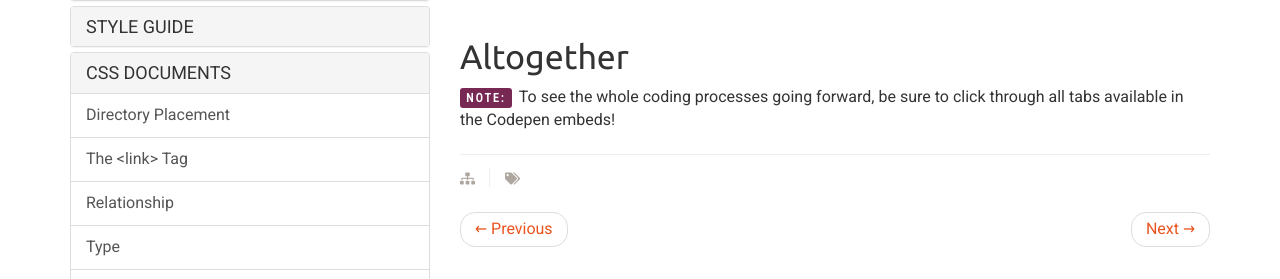
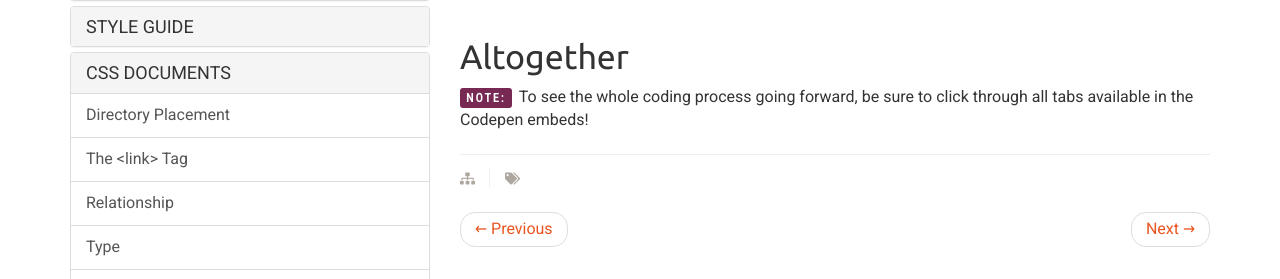
Before and after one commit to Montana-Media-Arts/webDesignFall2024, a Jekyll site: the page built from _docs/topic-09/03-docs/06-page.md, in a window 1280 px wide. Shown: the part 182-461 px from the top of the page. Built offline with Jekyll 4.4.1, drawn with Linux system fonts in a browser that asks for light colours; nearby versions of some CDN libraries.

Commit message:
Update 06-page.md

```diff
--- a/_docs/topic-09/03-docs/06-page.md
+++ b/_docs/topic-09/03-docs/06-page.md
@@ -8,7 +8,7 @@ permalink: /topic-09/link-element/
 
 ## Altogether
 
-<span class="label label-info">NOTE:</span> To see the whole coding processes going forward, be sure to click through all tabs available in the Codepen embeds!
+<span class="label label-info">NOTE:</span> To see the whole coding process going forward, be sure to click through all tabs available in the Codepen embeds!
 
 <div class="codepen-embed">
   <p data-height="600" data-theme-id="30567" data-slug-hash="wvWGOZe" data-default-tab="html,result" data-user="retrog4m3r" data-embed-version="2" data-pen-title="Topic-07: Where to Style Pt. 3" class="codepen"></p>
```
